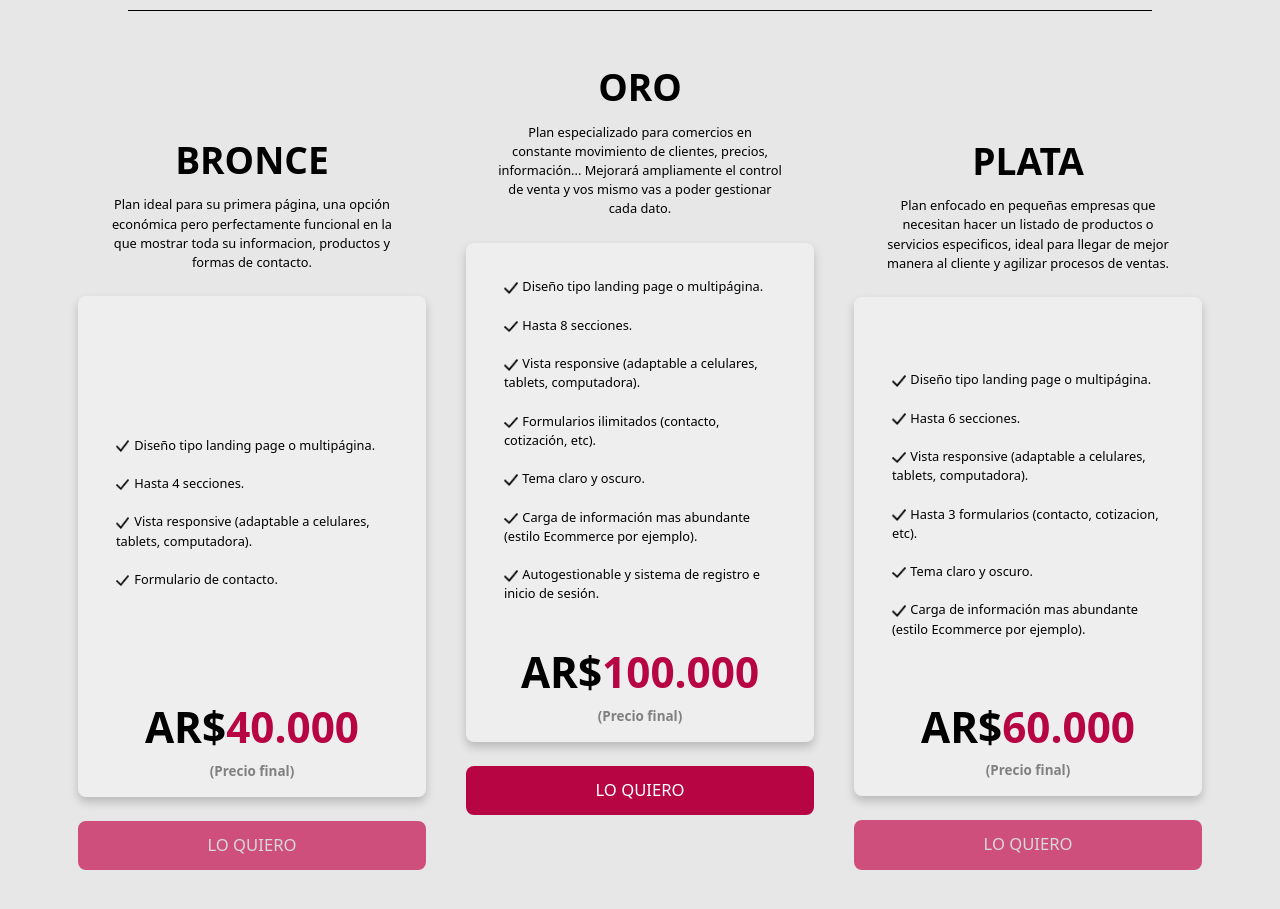
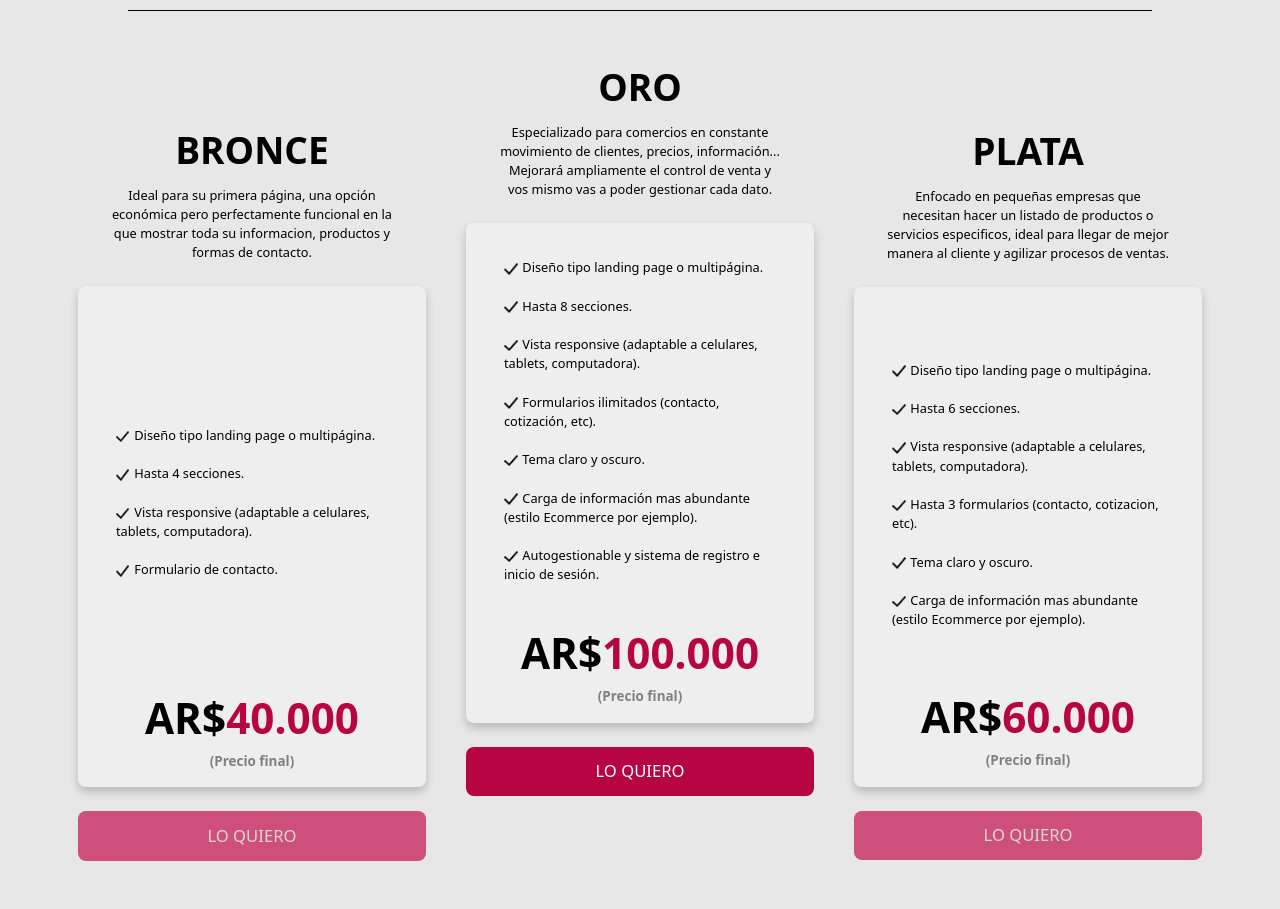
Before and after one commit to dileo24/portafolioGP, a React (Create React App) app in the folder client/: page / in a window 1280 px wide. Shown: the part 2480-3389 px from the top of the page. Built offline with nearby package versions, Linux system fonts and the light colour scheme.

Commit message:
fixes planes texto

```diff
--- a/client/src/components/Planes.jsx
+++ b/client/src/components/Planes.jsx
@@ -25,7 +25,7 @@ export default function Planes() {
         <div className="plan">
           <p className="nombrePlan">BRONCE</p>
           <p className="text">
-            Plan ideal para su primera página, una opción económica pero
+            Ideal para su primera página, una opción económica pero
             perfectamente funcional en la que mostrar toda su informacion,
             productos y formas de contacto.
           </p>
@@ -65,9 +65,9 @@ export default function Planes() {
         <div className="plan planOro">
           <p className="nombrePlan ">ORO</p>
           <p className="text">
-            Plan especializado para comercios en constante movimiento de
-            clientes, precios, información... Mejorará ampliamente el control de
-            venta y vos mismo vas a poder gestionar cada dato.
+            Especializado para comercios en constante movimiento de clientes,
+            precios, información... Mejorará ampliamente el control de venta y
+            vos mismo vas a poder gestionar cada dato.
           </p>
           <div className="detalles detallesOro">
             <div className="lista">
@@ -118,7 +118,7 @@ export default function Planes() {
         <div className="plan">
           <p className="nombrePlan">PLATA</p>
           <p className="text">
-            Plan enfocado en pequeñas empresas que necesitan hacer un listado de
+            Enfocado en pequeñas empresas que necesitan hacer un listado de
             productos o servicios especificos, ideal para llegar de mejor manera
             al cliente y agilizar procesos de ventas.
           </p>
```
